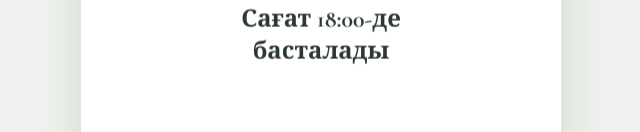
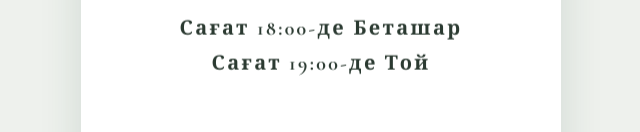
Before and after one commit to Wedding-Invitation-KZ/yerkebulan-meruyert-wedding, a plain HTML site: page index.html in a window 1280 px wide. Shown: the part 2406-2538 px from the top of the page, without its empty margins (319-959 px from the left). Drawn offline with nearby package versions, Linux system fonts and the light colour scheme.

Commit message:
Update index.html

```diff
--- a/index.html
+++ b/index.html
@@ -242,7 +242,8 @@ h2.in::after { width: 120px; }
 }
 .js .cal-grid .d.big svg { transform: translate(-50%, -50%) scale(0); transition: transform .8s cubic-bezier(.3,1.6,.5,1) .5s; }
 .js .in .cal-grid .d.big svg, .js .cal-grid.in .d.big svg { transform: translate(-50%, -50%) scale(1); }
-.time { margin-top: 12px; font-size: 24px; font-weight: 700; }
+.time { margin-top: 20px; font-size: clamp(16px, 5vw, 20px); font-weight: 700; letter-spacing: .12em; line-height: 1.75; }
+.time span { display: block; white-space: nowrap; }
 
 /* ---------- Address ---------- */
 .address p { font-size: 22px; font-weight: 700; }
@@ -429,7 +430,7 @@ form .btn { width: 100%; margin-top: 8px; text-align: center; font-size: 20px; f
     <div class="calendar reveal" style="--d:.15s">
       <div class="cal-grid" id="cal"></div>
     </div>
-    <p class="time reveal">Сағат 18:00-де<br>басталады</p>
+    <p class="time reveal"><span>Сағат 18:00-де Беташар</span><span>Сағат 19:00-де Той</span></p>
   </section>
 
   <section class="address">
```
